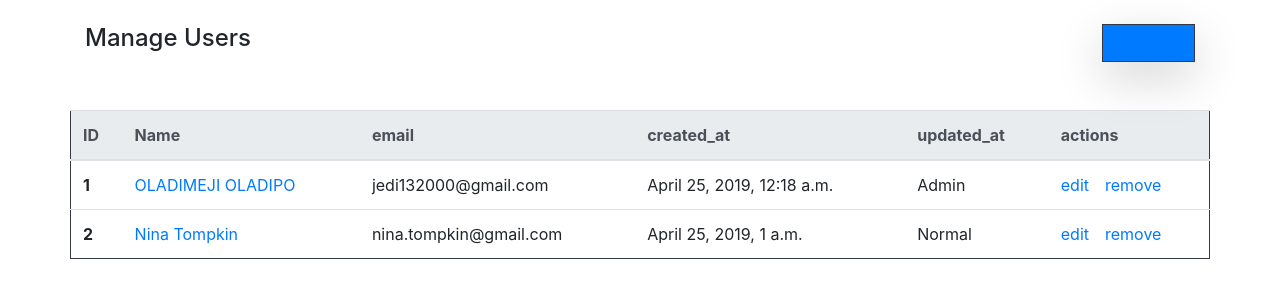
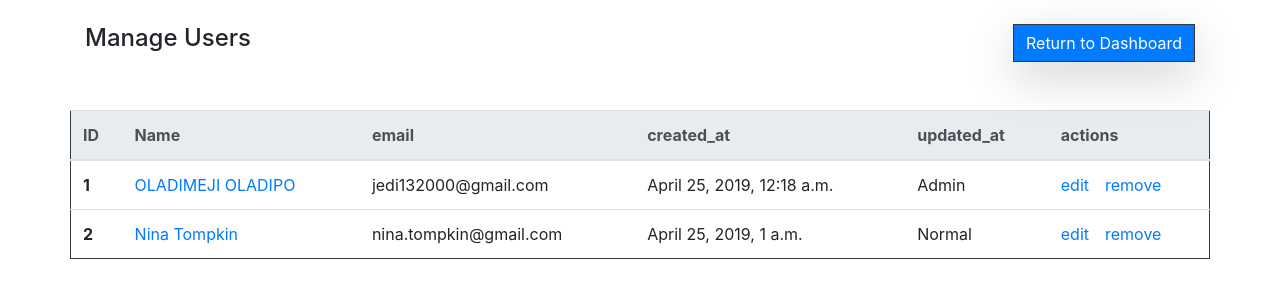
Before and after one commit to jedi132000/user_dashboard_proj, a Django app: template apps/user_dashboard/templates/user_dashboard/admin-dashboard.html in a window 1280 px wide. Shown: the part 57-357 px from the top of the page. Run offline with Django 3.2, Linux system fonts and the light colour scheme; the template is opened without the code that fills it: values that come from a table or form of the project are taken from there, others are empty; data comes from the database, SQL or seed files in the repository; both versions use the stored data as it was after the commit; parts of the project's set-up code (start-up, migrations or seed data) failed here and were passed over; some libraries are stand-ins or nearby versions.

Commit message:
Revert "add new button to admin-dashboard"
This reverts commit 4d822d7bf1fac8edf2fcfeb766b9c7f5f249c750.

```diff
--- a/apps/user_dashboard/templates/user_dashboard/admin-dashboard.html
+++ b/apps/user_dashboard/templates/user_dashboard/admin-dashboard.html
@@ -27,7 +27,7 @@
                 <h4>Manage Users</h4>
             </div>
             <div class="col-md-8">
-                <button class="float-right btn btn-primary border border-dark shadow-lg rounded-0"><a href="/users/new">Add new</a></button>
+                <button class="float-right btn btn-primary border border-dark shadow-lg rounded-0">Return to Dashboard</button>
             </div>
         </div>
         <div class="row">
```
Also changed, not shown: db.sqlite3, 1 other file.
